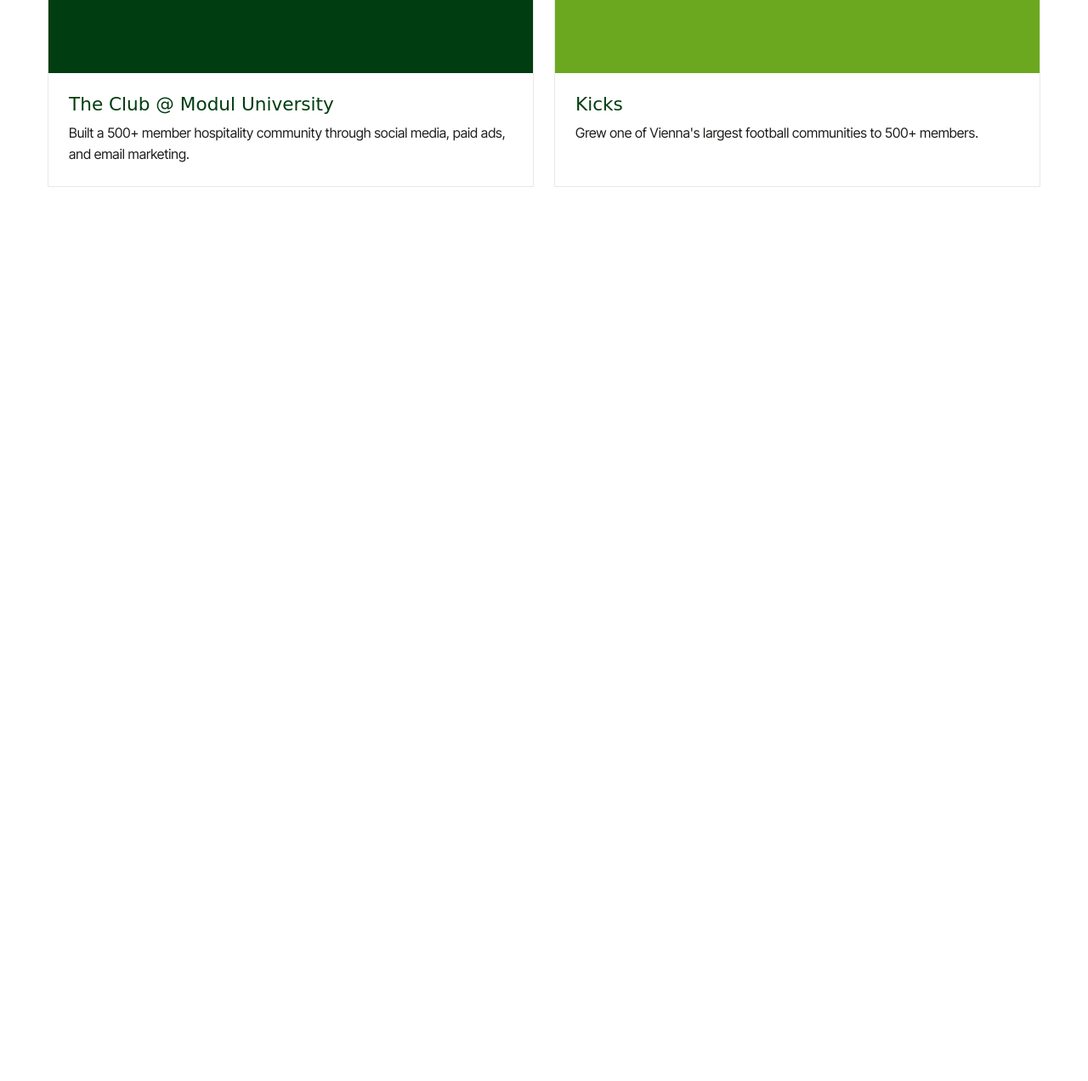
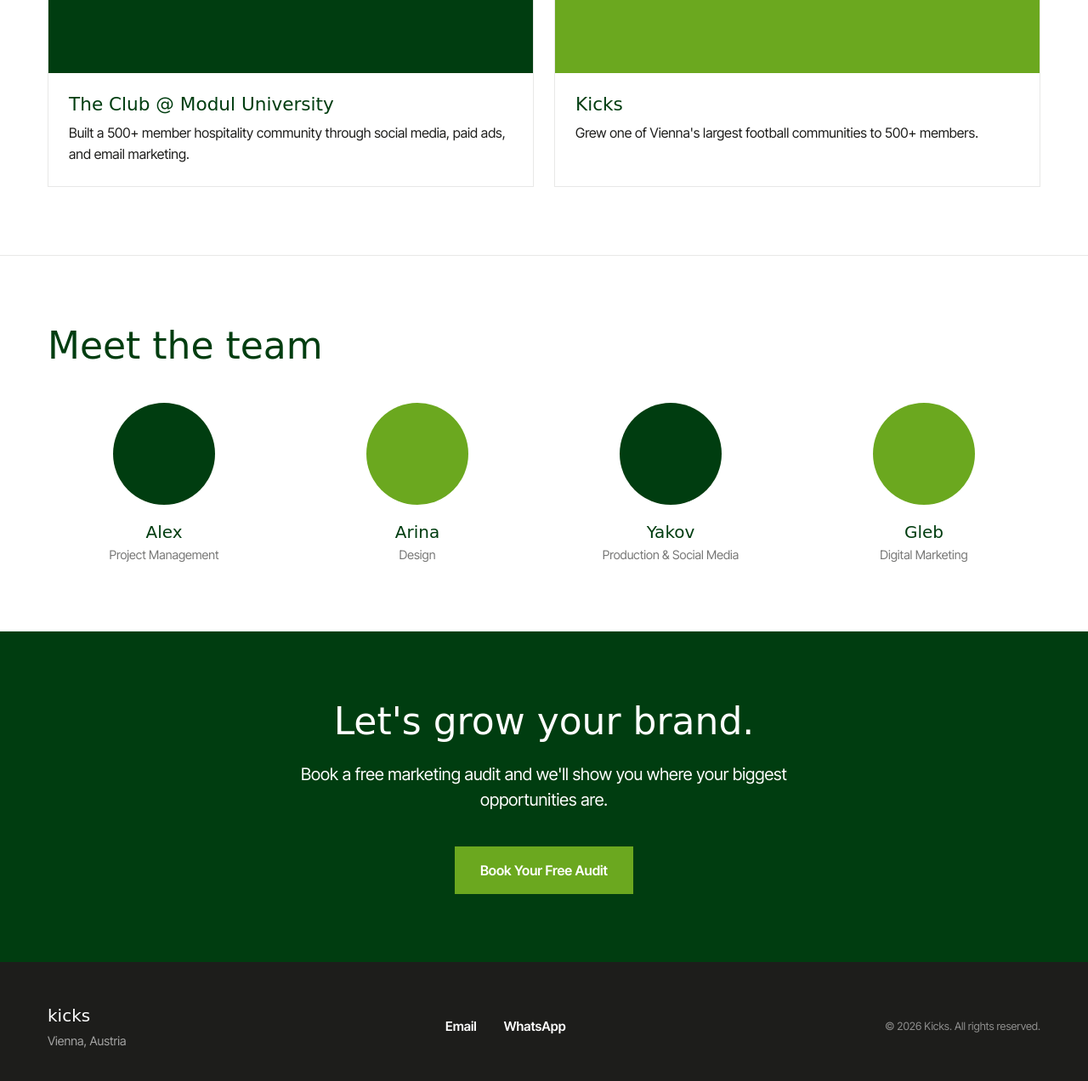
Before and after one commit to tobbi49/kicks-production-site, a plain HTML site: page index.html in a window 1280 px wide. Shown: the part 2992-4264 px from the top of the page at 85% size. Before the commit the page ends 3292 px from the top, so only its background shows below. Drawn offline with Linux system fonts and the light colour scheme; a web font is replaced by a local one.

Commit message:
Build team, CTA, and footer sections

```diff
--- a/index.html
+++ b/index.html
@@ -166,15 +166,64 @@
   </section>
 
   <!-- TEAM: team member cards/photos -->
-  <section id="team">
+  <section id="team" class="team">
+    <div class="container">
+      <h2 class="team-headline">Meet the team</h2>
+      <div class="team-grid">
+        <div class="team-member">
+          <div class="team-avatar">
+            <!-- TODO: replace with Alex headshot -->
+          </div>
+          <h3 class="team-name">Alex</h3>
+          <p class="team-role">Project Management</p>
+        </div>
+        <div class="team-member">
+          <div class="team-avatar team-avatar-alt">
+            <!-- TODO: replace with Arina headshot -->
+          </div>
+          <h3 class="team-name">Arina</h3>
+          <p class="team-role">Design</p>
+        </div>
+        <div class="team-member">
+          <div class="team-avatar">
+            <!-- TODO: replace with Yakov headshot -->
+          </div>
+          <h3 class="team-name">Yakov</h3>
+          <p class="team-role">Production &amp; Social Media</p>
+        </div>
+        <div class="team-member">
+          <div class="team-avatar team-avatar-alt">
+            <!-- TODO: replace with Gleb headshot -->
+          </div>
+          <h3 class="team-name">Gleb</h3>
+          <p class="team-role">Digital Marketing</p>
+        </div>
+      </div>
+    </div>
   </section>
 
   <!-- CTA: final call-to-action before footer, contact prompt -->
-  <section id="cta">
+  <section id="cta" class="cta">
+    <div class="container cta-inner">
+      <h2 class="cta-headline">Let's grow your brand.</h2>
+      <p class="cta-body">Book a free marketing audit and we'll show you where your biggest opportunities are.</p>
+      <a href="mailto:hello@kicks-vie.com?subject=Free%20Growth%20Audit%20Request" class="btn btn-primary">Book Your Free Audit</a>
+    </div>
   </section>
 
   <!-- FOOTER: contact info, social links, legal links, copyright -->
-  <footer id="footer">
+  <footer id="footer" class="site-footer">
+    <div class="container site-footer-inner">
+      <div class="footer-brand">
+        <span class="footer-logo">kicks</span>
+        <p class="footer-location">Vienna, Austria</p>
+      </div>
+      <ul class="footer-links">
+        <li><a href="mailto:hello@kicks-vie.com">Email</a></li>
+        <li><a href="https://wa.me/4367762319053" target="_blank" rel="noopener">WhatsApp</a></li>
+      </ul>
+      <p class="footer-copyright">© 2026 Kicks. All rights reserved.</p>
+    </div>
   </footer>
 
   <script src="script.js"></script>
--- a/style.css
+++ b/style.css
@@ -636,3 +636,166 @@
     grid-template-columns: repeat(2, 1fr);
   }
 }
+
+/* ==========================================================================
+   Team
+   ========================================================================== */
+.team {
+  background-color: var(--color-white);
+  border-top: 1px solid rgba(29, 29, 27, 0.1);
+  padding-block: 5rem;
+}
+
+.team-headline {
+  font-size: 2rem;
+  margin-bottom: 2.5rem;
+  color: var(--color-dark-green);
+}
+
+.team-grid {
+  display: grid;
+  grid-template-columns: 1fr;
+  gap: 2.5rem;
+}
+
+.team-member {
+  text-align: center;
+}
+
+.team-avatar {
+  width: 120px;
+  height: 120px;
+  margin: 0 auto 1.25rem;
+  border-radius: 50%;
+  background-color: var(--color-dark-green);
+}
+
+.team-avatar-alt {
+  background-color: var(--color-green);
+}
+
+.team-name {
+  font-size: 1.25rem;
+  margin-bottom: 0.25rem;
+  color: var(--color-dark-green);
+}
+
+.team-role {
+  font-family: var(--font-body);
+  font-size: 0.9rem;
+  color: rgba(29, 29, 27, 0.6);
+}
+
+@media (min-width: 768px) {
+  .team-headline {
+    font-size: 2.75rem;
+  }
+
+  .team-grid {
+    grid-template-columns: repeat(4, 1fr);
+    gap: 1.5rem;
+  }
+}
+
+/* ==========================================================================
+   CTA
+   ========================================================================== */
+.cta {
+  background-color: var(--color-dark-green);
+  color: var(--color-white);
+  padding-block: 5rem;
+  text-align: center;
+}
+
+.cta-inner {
+  max-width: 640px;
+  margin-inline: auto;
+}
+
+.cta-headline {
+  font-size: 2rem;
+  color: var(--color-white);
+  margin-bottom: 1.25rem;
+}
+
+.cta-body {
+  font-family: var(--font-body);
+  font-size: 1.1rem;
+  color: var(--color-white);
+  margin-bottom: 2.5rem;
+}
+
+@media (min-width: 768px) {
+  .cta-headline {
+    font-size: 2.75rem;
+  }
+
+  .cta-body {
+    font-size: 1.25rem;
+  }
+}
+
+/* ==========================================================================
+   Footer
+   ========================================================================== */
+.site-footer {
+  background-color: var(--color-ink);
+  color: var(--color-white);
+  padding-block: 3rem;
+}
+
+.site-footer-inner {
+  display: flex;
+  flex-direction: column;
+  align-items: center;
+  text-align: center;
+  gap: 1.5rem;
+}
+
+.footer-logo {
+  font-family: var(--font-heading);
+  font-size: 1.25rem;
+  color: var(--color-white);
+}
+
+.footer-location {
+  font-family: var(--font-body);
+  font-size: 0.9rem;
+  color: rgba(255, 255, 255, 0.6);
+  margin-top: 0.25rem;
+}
+
+.footer-links {
+  display: flex;
+  gap: 2rem;
+}
+
+.footer-links a {
+  font-family: var(--font-body);
+  font-weight: 600;
+  font-size: 0.95rem;
+  color: var(--color-white);
+}
+
+.footer-copyright {
+  font-family: var(--font-body);
+  font-size: 0.8rem;
+  color: rgba(255, 255, 255, 0.5);
+}
+
+@media (min-width: 768px) {
+  .site-footer-inner {
+    flex-direction: row;
+    align-items: center;
+    justify-content: space-between;
+    text-align: left;
+  }
+
+  .footer-brand {
+    text-align: left;
+  }
+
+  .footer-copyright {
+    order: 3;
+  }
+}
```
